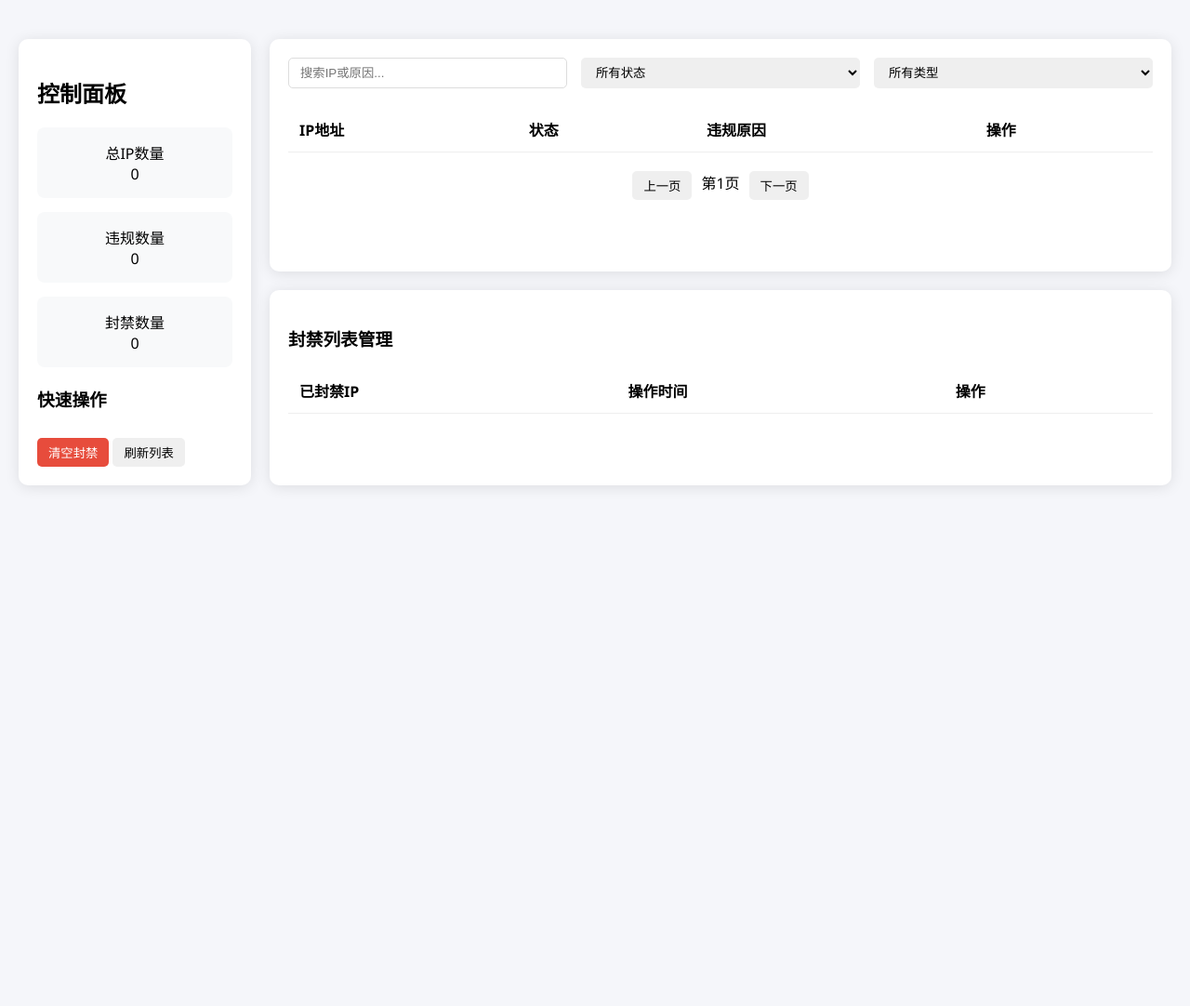
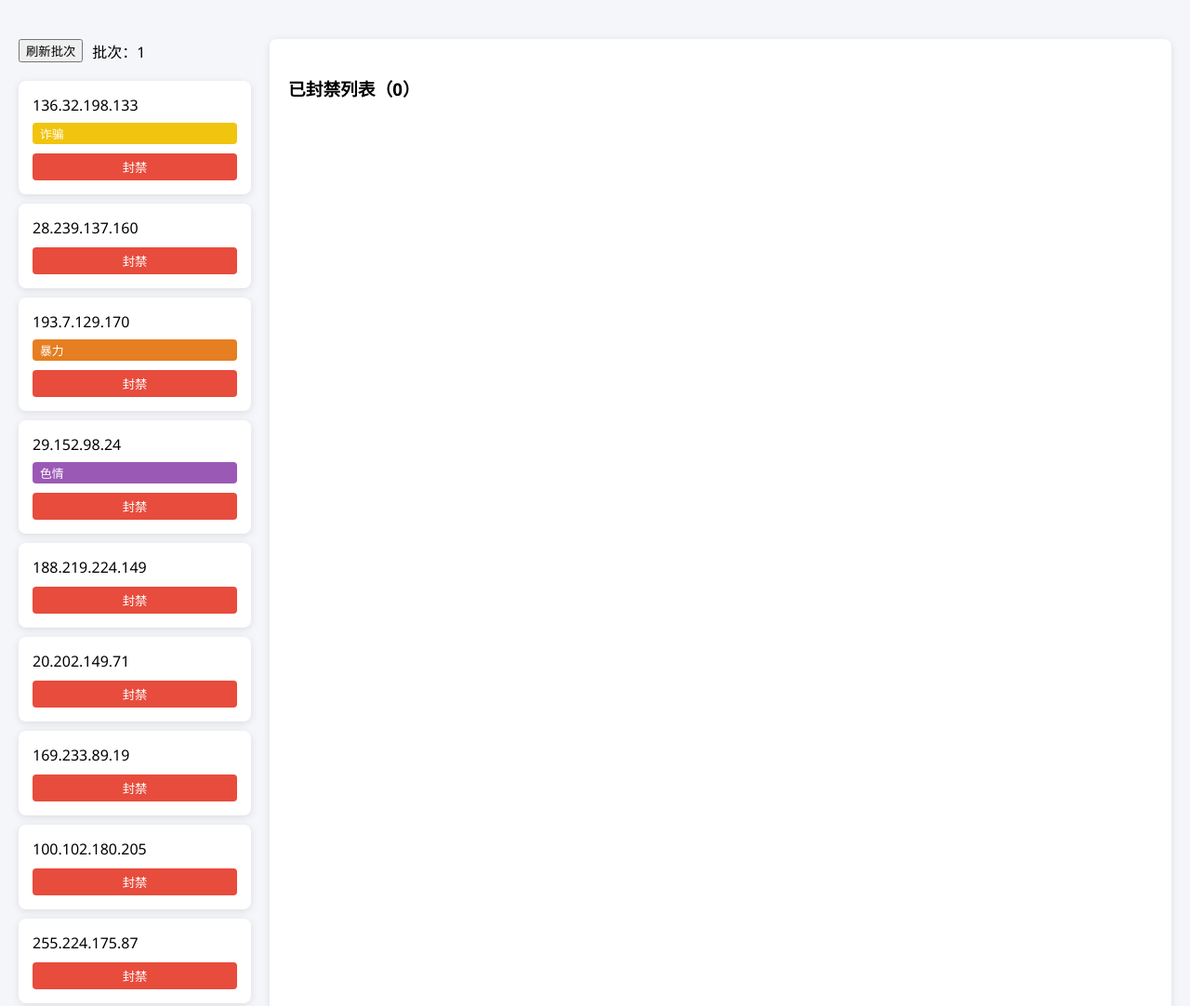
Before and after one commit to Wenfei223/Qw.github.io, a plain HTML site: page index.html in a window 1280 px wide. Shown: the top 1082 px of the page at 93% size. Before the commit the page ends 800 px from the top, so only its background shows below. Drawn offline with Linux system fonts and the light colour scheme.

Commit message:
更新 index.html

```diff
--- a/index.html
+++ b/index.html
@@ -3,7 +3,7 @@
 <html lang="zh">
 <head>
     <meta charset="UTF-8">
-    <title>网络安全管理系统</title>
+    <title>网络安全管理</title>
     <style>
         :root {
             --primary-color: #2c3e50;
@@ -27,179 +27,88 @@
             margin: 0 auto;
         }
 
-        .sidebar {
+        .refresh-control {
+            margin-bottom: 20px;
+            display: flex;
+            gap: 10px;
+            align-items: center;
+        }
+
+        .ip-grid {
+            display: grid;
+            grid-template-columns: repeat(auto-fill, minmax(200px, 1fr));
+            gap: 10px;
+            margin-top: 15px;
+        }
+
+        .ip-card {
+            background: white;
+            border-radius: 8px;
+            padding: 15px;
+            box-shadow: 0 2px 8px rgba(0,0,0,0.1);
+            position: relative;
+        }
+
+        .ip-card.violation::after {
+            content: "";
+            position: absolute;
+            top: 0;
+            left: 0;
+            width: 5px;
+            height: 100%;
+            border-radius: 8px 0 0 8px;
+        }
+
+        .violation-badge {
+            background: var(--danger-color);
+            color: white;
+            padding: 2px 8px;
+            border-radius: 4px;
+            font-size: 0.8em;
+            margin-top: 8px;
+        }
+
+        .ban-btn {
+            background: var(--danger-color);
+            color: white;
+            border: none;
+            padding: 5px 12px;
+            border-radius: 4px;
+            cursor: pointer;
+            margin-top: 10px;
+            width: 100%;
+        }
+
+        .banned-list {
             background: white;
             padding: 20px;
-            border-radius: 10px;
-            box-shadow: 0 2px 15px rgba(0,0,0,0.1);
-        }
-
-        .main-content {
-            display: grid;
-            gap: 20px;
-        }
-
-        .card {
-            background: white;
-            border-radius: 10px;
-            padding: 20px;
-            box-shadow: 0 2px 15px rgba(0,0,0,0.1);
-        }
-
-        .filters {
-            display: grid;
-            grid-template-columns: repeat(3, 1fr);
-            gap: 15px;
-            margin-bottom: 20px;
-        }
-
-        .ip-table {
-            width: 100%;
-            border-collapse: collapse;
-        }
-
-        .ip-table th,
-        .ip-table td {
-            padding: 12px;
-            text-align: left;
-            border-bottom: 1px solid #eee;
-        }
-
-        .ip-table tr:hover {
-            background-color: #f9f9f9;
-        }
-
-        .violation-tag {
-            display: inline-block;
-            padding: 4px 8px;
-            border-radius: 4px;
-            font-size: 0.85em;
-        }
-
-        .pagination {
-            display: flex;
-            justify-content: center;
-            gap: 10px;
-            margin-top: 20px;
-        }
-
-        .stats-grid {
-            display: grid;
-            grid-template-columns: repeat(auto-fit, minmax(180px, 1fr));
-            gap: 15px;
-        }
-
-        .stat-item {
-            text-align: center;
-            padding: 15px;
-            background: #f8f9fa;
             border-radius: 8px;
-        }
-
-        .btn {
-            padding: 6px 12px;
-            border: none;
-            border-radius: 5px;
-            cursor: pointer;
-            transition: 0.3s;
-        }
-
-        .btn-danger {
-            background: var(--danger-color);
-            color: white;
-        }
-
-        .btn-success {
-            background: var(--success-color);
-            color: white;
-        }
-
-        .search-box {
-            padding: 8px 12px;
-            border: 1px solid #ddd;
-            border-radius: 5px;
-            width: 100%;
+            box-shadow: 0 2px 8px rgba(0,0,0,0.1);
         }
     </style>
 </head>
 <body>
     <div class="dashboard">
         <div class="sidebar">
-            <h2>控制面板</h2>
-            <div class="stats-grid">
-                <div class="stat-item">
-                    <div>总IP数量</div>
-                    <div id="totalIPs">0</div>
-                </div>
-                <div class="stat-item">
-                    <div>违规数量</div>
-                    <div id="violationCount">0</div>
-                </div>
-                <div class="stat-item">
-                    <div>封禁数量</div>
-                    <div id="bannedCount">0</div>
-                </div>
+            <div class="refresh-control">
+                <button class="btn btn-primary" onclick="generateNewBatch()">刷新批次</button>
+                <span id="batchCounter">批次：0</span>
             </div>
-
-            <h3 style="margin-top:20px;">快速操作</h3>
-            <button class="btn btn-danger" onclick="clearAllBans()">清空封禁</button>
-            <button class="btn" onclick="refreshList()" style="margin-top:10px;">刷新列表</button>
+            <div class="ip-grid" id="ipList"></div>
         </div>
 
-        <div class="main-content">
-            <div class="card">
-                <div class="filters">
-                    <input type="text" class="search-box" placeholder="搜索IP或原因..." id="searchInput">
-                    <select class="btn" id="violationFilter">
-                        <option value="">所有状态</option>
-                        <option value="normal">正常</option>
-                        <option value="violation">违规</option>
-                    </select>
-                    <select class="btn" id="typeFilter">
-                        <option value="">所有类型</option>
-                    </select>
-                </div>
-
-                <table class="ip-table">
-                    <thead>
-                        <tr>
-                            <th>IP地址</th>
-                            <th>状态</th>
-                            <th>违规原因</th>
-                            <th>操作</th>
-                        </tr>
-                    </thead>
-                    <tbody id="ipList">
-                        <!-- IP列表动态生成 -->
-                    </tbody>
-                </table>
-
-                <div class="pagination">
-                    <button class="btn" onclick="changePage(-1)">上一页</button>
-                    <span id="currentPage">第1页</span>
-                    <button class="btn" onclick="changePage(1)">下一页</button>
-                </div>
-            </div>
-
-            <div class="card">
-                <h3>封禁列表管理</h3>
-                <table class="ip-table">
-                    <thead>
-                        <tr>
-                            <th>已封禁IP</th>
-                            <th>操作时间</th>
-                            <th>操作</th>
-                        </tr>
-                    </thead>
-                    <tbody id="bannedList">
-                        <!-- 封禁列表动态生成 -->
-                    </tbody>
-                </table>
-            </div>
+        <div class="banned-list">
+            <h3>已封禁列表（<span id="bannedCount">0</span>）</h3>
+            <div id="bannedIPs"></div>
         </div>
     </div>
 
 <script>
+    // 初始化存储
+    let bannedIPs = JSON.parse(localStorage.getItem('bannedIPs')) || [];
+    let generatedIPs = JSON.parse(sessionStorage.getItem('generatedIPs')) || [];
+    let batchCount = parseInt(sessionStorage.getItem('batchCount')) || 0;
+
     // 违规类型配置
     const VIOLATION_TYPES = [
         { type: '赌博', color: '#e74c3c' },
@@ -209,99 +118,54 @@
         { type: '暴力', color: '#e67e22' }
     ];
 
-    // 系统配置
-    const config = {
-        pageSize: 20,
-        currentPage: 1,
-        totalPages: 1
-    };
-
-    // 数据存储
-    let bannedIPs = JSON.parse(localStorage.getItem('bannedIPs')) || [];
-    let currentIPList = [];
-
-    // 初始化过滤器
-    function initFilters() {
-        const typeFilter = document.getElementById('typeFilter');
-        VIOLATION_TYPES.forEach(type => {
-            const option = document.createElement('option');
-            option.value = type.type;
-            option.textContent = type.type;
-            typeFilter.appendChild(option);
-        });
-    }
-
     // 生成随机IP
     function generateRandomIP() {
         return Array.from({length: 4}, () => Math.floor(Math.random() * 256)).join('.');
     }
 
-    // 生成IP列表
-    function generateIPList() {
-        const ips = new Set();
-        while(ips.size < 100) {
+    // 生成全新批次IP
+    function generateNewBatch() {
+        const newIPs = [];
+        const attemptsLimit = 2000;
+        let attempts = 0;
+
+        while(newIPs.length < 100 && attempts < attemptsLimit) {
+            attempts++;
             const ip = generateRandomIP();
-            if(!bannedIPs.includes(ip)) ips.add(ip);
+            if(!bannedIPs.includes(ip) && !generatedIPs.includes(ip)) {
+                newIPs.push(ip);
+                generatedIPs.push(ip);
+            }
         }
-        return Array.from(ips).map(ip => ({
-            ip,
-            isViolation: Math.random() < 0.4,
-            reason: Math.random() < 0.4 ?
-                VIOLATION_TYPES[Math.floor(Math.random() * VIOLATION_TYPES.length)] : null,
-            timestamp: new Date()
-        }));
+
+        sessionStorage.setItem('generatedIPs', JSON.stringify(generatedIPs));
+        batchCount++;
+        sessionStorage.setItem('batchCount', batchCount);
+
+        renderIPList(newIPs);
+        updateBatchCounter();
     }
 
     // 渲染IP列表
-    function renderIPList() {
-        const start = (config.currentPage - 1) * config.pageSize;
-        const end = start + config.pageSize;
-        const filtered = currentIPList.filter(ip => {
-            const searchText = document.getElementById('searchInput').value.toLowerCase();
-            const statusFilter = document.getElementById('violationFilter').value;
-            const typeFilter = document.getElementById('typeFilter').value;
+    function renderIPList(ips) {
+        const container = document.getElementById('ipList');
+        container.innerHTML = ips.map(ip => {
+            const isViolation = Math.random() < 0.4;
+            const violation = isViolation ?
+                VIOLATION_TYPES[Math.floor(Math.random() * VIOLATION_TYPES.length)] : null;
 
-            return (
-                (ip.ip.includes(searchText) ||
-                (ip.reason?.type.toLowerCase().includes(searchText) || '')) &&
-                (statusFilter === '' ||
-                (statusFilter === 'violation' && ip.isViolation) ||
-                (statusFilter === 'normal' && !ip.isViolation)) &&
-                (typeFilter === '' ||
-                (ip.reason?.type === typeFilter))
-            );
-        });
-
-        config.totalPages = Math.ceil(filtered.length / config.pageSize);
-        const paged = filtered.slice(start, end);
-
-        const tbody = document.getElementById('ipList');
-        tbody.innerHTML = paged.map(ip => `
-            <tr>
-                <td>${ip.ip}</td>
-                <td>${ip.isViolation ?
-                    `<span class="violation-tag" style="background:${ip.reason.color}">违规</span>` :
-                    '<span>正常</span>'}
-                </td>
-                <td>${ip.reason?.type || ''}</td>
-                <td>
-                    ${ip.isViolation ?
-                        `<button class="btn btn-danger" onclick="banIP('${ip.ip}')">封禁` :
-                        '<button disabled class="btn">正常</button>'}
-                </td>
-            </tr>
-        `).join('');
-
-        updateStats();
-        document.getElementById('currentPage').textContent = `第${config.currentPage}页`;
-    }
-
-    // 更新统计信息
-    function updateStats() {
-        document.getElementById('totalIPs').textContent = currentIPList.length;
-        document.getElementById('violationCount').textContent =
-            currentIPList.filter(ip => ip.isViolation).length;
-        document.getElementById('bannedCount').textContent = bannedIPs.length;
+            return `
+                <div class="ip-card ${isViolation ? 'violation' : ''}"
+                     style="${isViolation ? `--violation-color: ${violation.color}` : ''}">
+                    <div class="ip-address">${ip}</div>
+                    ${isViolation ? `
+                        <div class="violation-badge" style="background:${violation.color}">
+                            ${violation.type}
+                        </div>` : ''}
+                    <button class="ban-btn" onclick="banIP('${ip}')">封禁</button>
+                </div>
+            `;
+        }).join('');
     }
 
     // 封禁操作
@@ -309,42 +173,38 @@
         if(!bannedIPs.includes(ip)) {
             bannedIPs.push(ip);
             localStorage.setItem('bannedIPs', JSON.stringify(bannedIPs));
-            currentIPList = currentIPList.filter(item => item.ip !== ip);
-            renderIPList();
+            generatedIPs = generatedIPs.filter(item => item !== ip);
+            sessionStorage.setItem('generatedIPs', JSON.stringify(generatedIPs));
             renderBannedList();
         }
     }
 
-    // 清空封禁
-    function clearAllBans() {
-        if(confirm('确定要清空所有封禁记录吗？')) {
-            bannedIPs = [];
-            localStorage.removeItem('bannedIPs');
-            currentIPList = generateIPList();
-            renderIPList();
-            renderBannedList();
-        }
+    // 渲染封禁列表
+    function renderBannedList() {
+        const container = document.getElementById('bannedIPs');
+        container.innerHTML = bannedIPs.map(ip => `
+            <div class="banned-item">
+                ${ip}
+                <button onclick="unbanIP('${ip}')">解封</button>
+            </div>
+        `).join('');
+        document.getElementById('bannedCount').textContent = bannedIPs.length;
     }
 
-    // 分页功能
-    function changePage(delta) {
-        const newPage = config.currentPage + delta;
-        if(newPage > 0 && newPage <= config.totalPages) {
-            config.currentPage = newPage;
-            renderIPList();
-        }
+    // 解封操作
+    function unbanIP(ip) {
+        bannedIPs = bannedIPs.filter(item => item !== ip);
+        localStorage.setItem('bannedIPs', JSON.stringify(bannedIPs));
+        renderBannedList();
     }
 
-    // 刷新列表
-    function refreshList() {
-        currentIPList = generateIPList();
-        config.currentPage = 1;
-        renderIPList();
+    // 更新批次计数器
+    function updateBatchCounter() {
+        document.getElementById('batchCounter').textContent = `批次：${batchCount}`;
     }
 
     // 初始化
-    initFilters();
-    refreshList();
+    generateNewBatch();
     renderBannedList();
 </script>
 </body>
```
